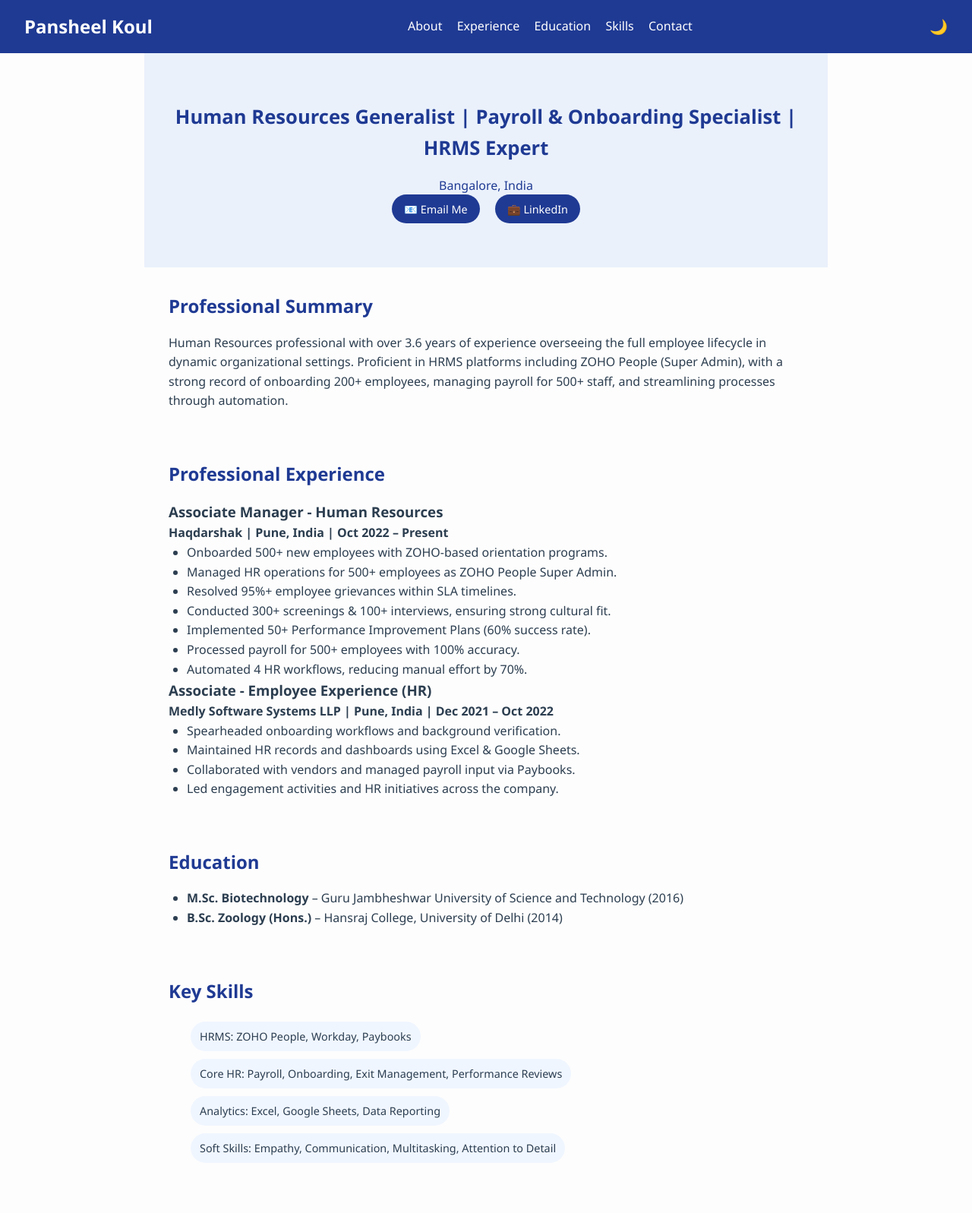
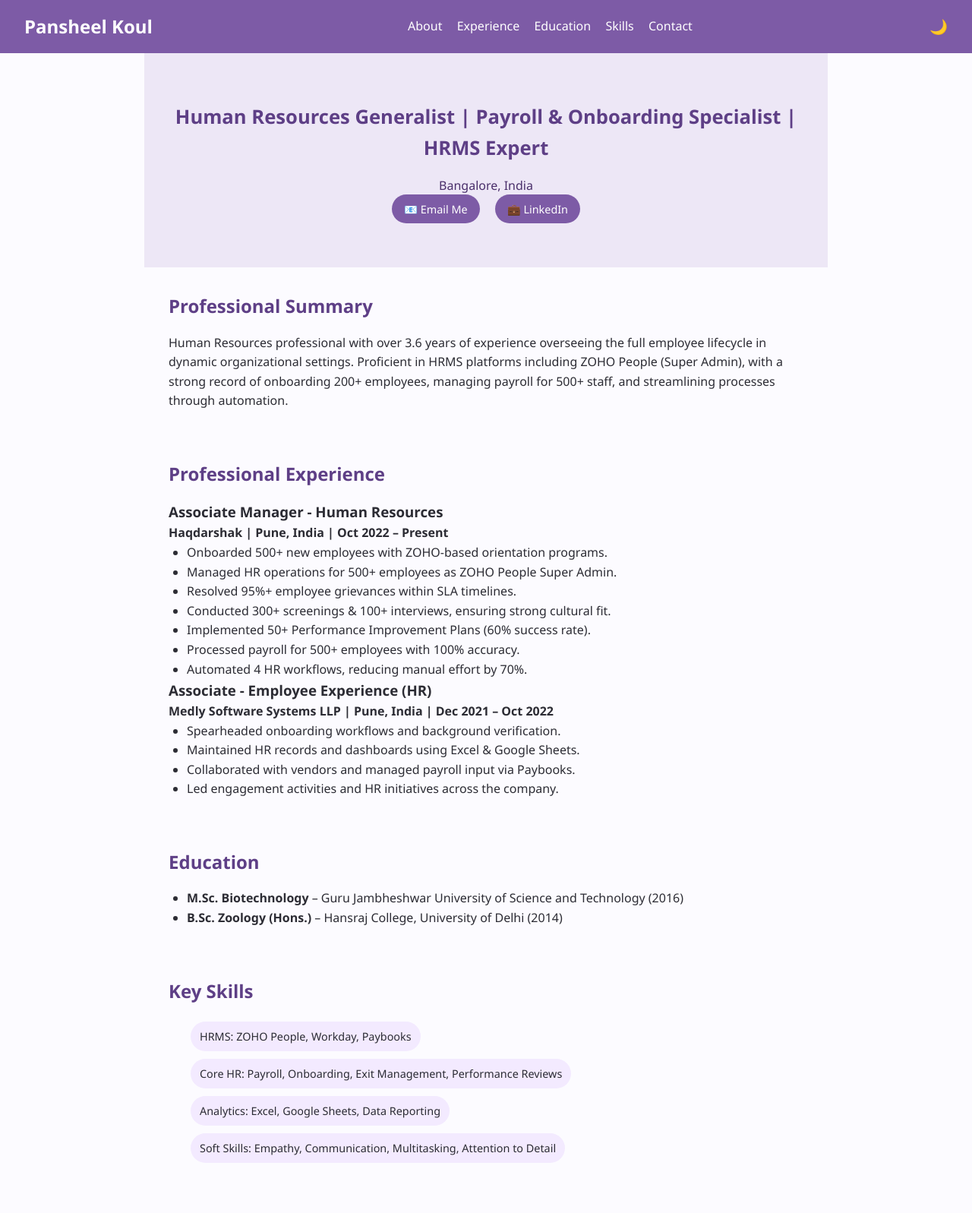
Before and after one commit to pansheel/Profile, a plain HTML site: page index.html in a window 1280 px wide. Shown: the top 1597 px of the page at 76% size. Drawn offline with Linux system fonts and the light colour scheme.

Commit message:
Update style.css

```diff
--- a/style.css
+++ b/style.css
@@ -8,14 +8,14 @@
 body {
   font-family: "Segoe UI", Arial, sans-serif;
   line-height: 1.6;
-  color: #2c3e50;
-  background: #fdfdfd;
+  color: #2c2c34;
+  background: #fcfbff; /* very light lavender */
   transition: background 0.3s, color 0.3s;
 }
 
 /* Header */
 header {
-  background: #1f3a93;  /* softer navy */
+  background: #7d5ba6; /* lavender purple */
   color: white;
   padding: 1rem 2rem;
   position: sticky;
@@ -53,8 +53,8 @@ header a {
 #hero {
   text-align: center;
   padding: 4rem 2rem;
-  background: #eaf1fb; /* light soft blue */
-  color: #1f3a93;
+  background: #ede7f6; /* soft lavender */
+  color: #4a2f6b;
 }
 
 #hero h2 {
@@ -69,7 +69,7 @@ header a {
 #hero a {
   text-decoration: none;
   color: white;
-  background: #1f3a93;
+  background: #7d5ba6;
   padding: 0.6rem 1rem;
   border-radius: 25px;
   margin: 0 0.5rem;
@@ -78,7 +78,7 @@ header a {
 }
 
 #hero a:hover {
-  background: #34495e;
+  background: #5e3f86;
 }
 
 /* Sections */
@@ -90,7 +90,7 @@ section {
 
 h2 {
   margin-bottom: 1rem;
-  color: #1f3a93;
+  color: #5e3f86;
 }
 
 /* Lists */
@@ -100,7 +100,7 @@ ul {
 
 .skills li {
   display: inline-block;
-  background: #f0f6ff;
+  background: #f3eaff; /* pale lavender tag */
   margin: 5px;
   padding: 8px 12px;
   border-radius: 20px;
@@ -109,7 +109,7 @@ ul {
 
 /* Footer */
 footer {
-  background: #1f3a93;
+  background: #7d5ba6;
   color: white;
   text-align: center;
   padding: 1rem;
@@ -123,16 +123,16 @@ footer {
   color: #ddd;
 }
 .dark header, .dark footer {
-  background: #111;
+  background: #2b1d3b;
 }
 .dark h2 {
-  color: #66aaff;
+  color: #b78fff;
 }
 .dark #hero {
-  background: #222;
+  background: #2b1d3b;
   color: #eee;
 }
 .dark .skills li {
-  background: #333;
+  background: #3a2c4d;
   color: #eee;
 }
```
